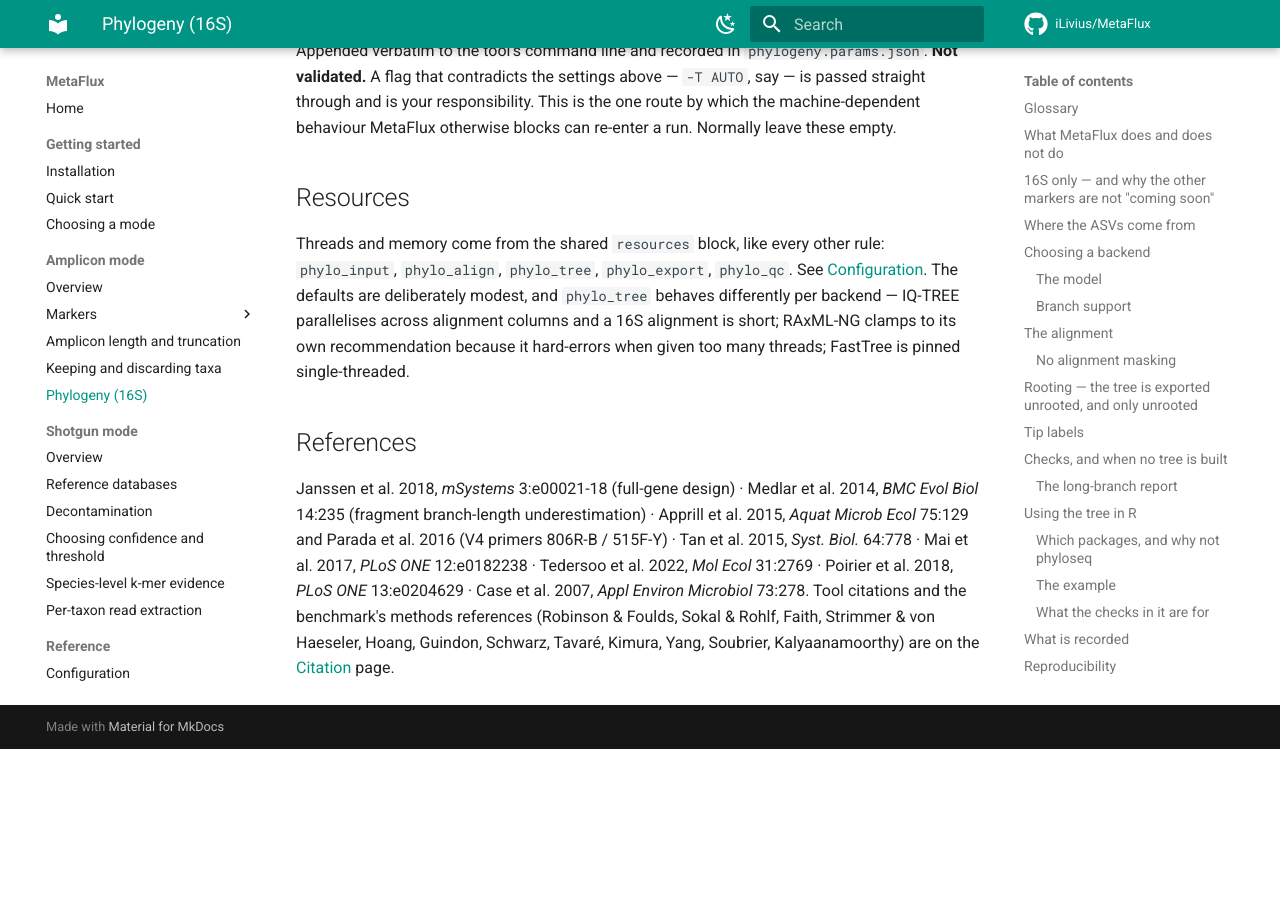
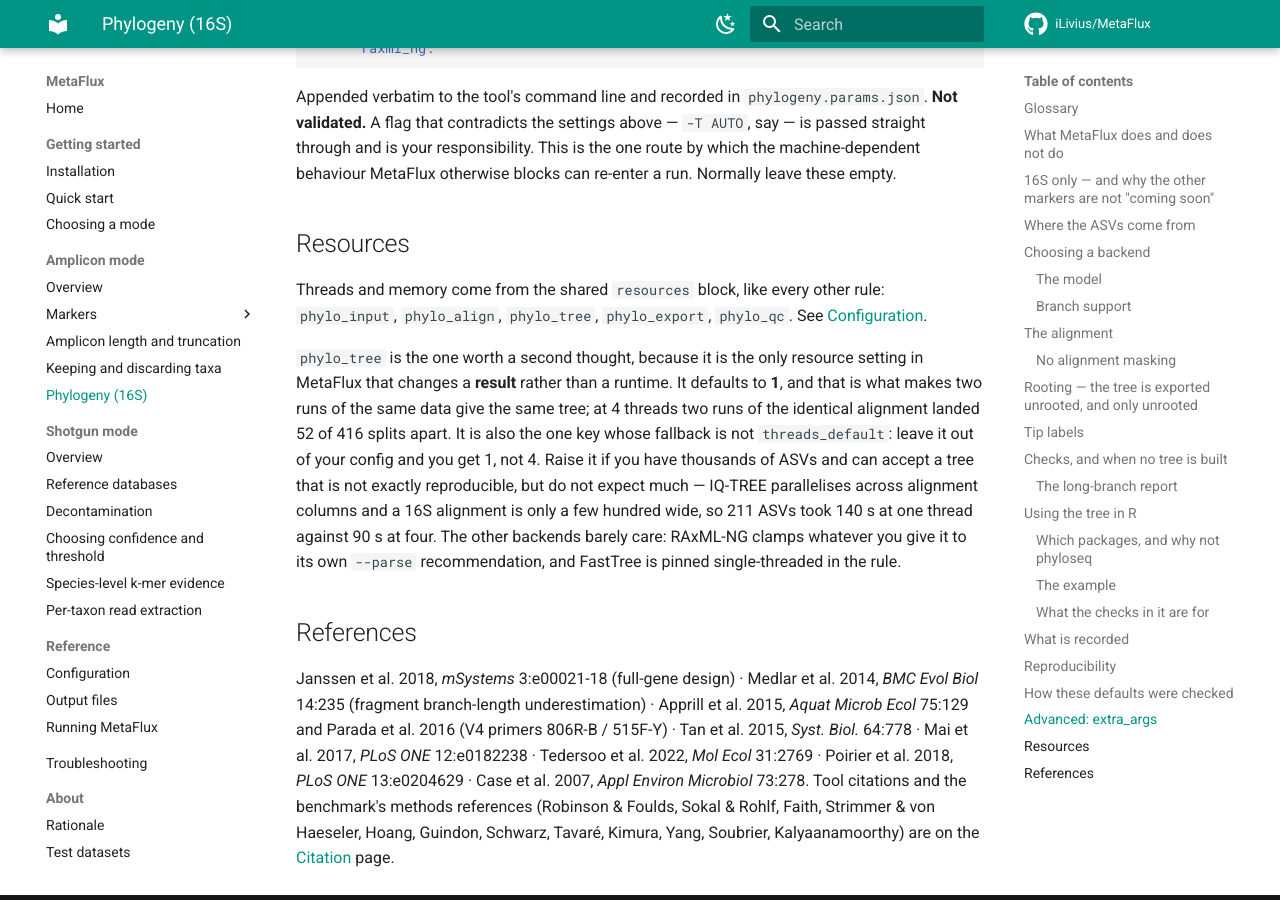
Before and after one commit to iLivius/MetaFlux, an MkDocs documentation site: the page built from docs/amplicon/phylogeny.md, in a window 1280 px wide and 900 px high, scrolled down 23023 px. Built offline with MkDocs 1.6.1 and Material for MkDocs 9.7.7, drawn with Linux system fonts in a browser that asks for light colours; comment, search, counter and statistics services are not loaded; before the commit the page ends 23772 px from its top, so only the background shows below that; some of the changed text lies outside the part shown.

Commit message:
Follow-ups from the v2.4.0 verification pass
- 85g: the reproducibility note written into every QC report still
  described the pre-fix behaviour in both backend branches. It now says
  what the shipped defaults guarantee, what raising phylo_tree gives up,
  and that sintax on several threads is the remaining gap.
- 85a: the comment claimed asv_table.txt is in decreasing-abundance
  order. It is in lexical ASV-ID order; the IDs are what encode
  abundance. Corrected. The sort key is now (sequence, ASV ID) rather
  than the sequence alone, because region extraction can trim two ASVs
  to the same sequence and a single key would leave their order to the
  input.
- configuration reference: the warning box beside the phylogeny block,
  the resources header in the template, and the input.json description
  in the output reference all still described the old behaviour.
- phylogeny page: the Resources section gave only the superseded
  performance rationale for phylo_tree; it now explains that this is the
  one resource key that changes a result. Glossary seed entry likewise.
- validation page: its reference tree is the September default at four
  threads, now named as such.
- the 16S marker page did not mention the phylogeny stage at all.

The phylogeny chain was re-run on the test output: the input FASTA and
the tree are unchanged by the new sort key.

```diff
--- a/docs/amplicon/phylogeny.md
+++ b/docs/amplicon/phylogeny.md
@@ -46,7 +46,7 @@
 | **Root / unrooted** | A rooted tree has a designated oldest point; an unrooted one has only the branching pattern and lengths. MetaFlux exports unrooted trees, because the right root depends on which tips you keep. |
 | **Root-to-tip distance** | The sum of branch lengths from a tip up to the root. Needs a root, so the QC report measures it on a temporary midpoint-rooted copy; the exported tree stays unrooted. Good at spotting a whole clade hanging off one long **stem** (the branch leading to a clade), poor at spotting a single long branch. |
 | **Saturation** | So many repeated changes at the same positions that their history is erased — distances stop growing with divergence. The reason rpoB is excluded. |
-| **Seed** | The starting number for the random choices a tree search makes. Same seed, same input file, same settings and one thread → the same tree. Change the thread count, or the order of the input sequences, and the search settles on a different, about equally good tree (see Reproducibility below). `amplicon.seed` is reused here. |
+| **Seed** | The starting number for the random choices a tree search makes. At the shipped defaults (one thread, and an alignment whose row order does not depend on ASV numbering) the same data gives the same tree. Raise the thread count, or feed the same sequences in a different order, and the search settles on a different, about equally good tree (see Reproducibility below). `amplicon.seed` is reused here. |
 | **Site pattern** | A distinct column in the alignment. IQ-TREE's work per step scales with the number of these, which is why a ~440-column 16S alignment is "short". |
 | **Split** | The two groups of tips an internal branch separates. Support values and RF distance are both about splits. |
 | **Support (UFBoot, SH-aLRT)** | Numbers on internal branches saying how sure the data are about that split. UFBoot (ultrafast bootstrap): how often the branch reappears when the alignment columns are resampled, read as trustworthy at ≥ 95. SH-aLRT: a per-branch likelihood test, read at ≥ 80. FastTree's "SH-like" supports are on a 0–1 scale and are not bootstraps. |
@@ -837,11 +837,11 @@
 
 `amplicon.seed` seeds every backend — there is no separate phylogeny seed.
 
-**Two complete runs of the same data give the same tree, byte for byte.** That is true
-from v2.4.0 onwards, and it took three changes to make it true, because a maximum
-likelihood search is a heuristic: it settles into one of several nearly equally good
-trees, and which one it lands on is steered by things that look as though they should not
-matter.
+**Two complete runs of the same data give the same tree, byte for byte** — with one
+caveat that lives upstream of this module and is spelled out below. That is true from
+v2.4.0 onwards, and it took three changes to make it true, because a maximum likelihood
+search is a heuristic: it settles into one of several nearly equally good trees, and
+which one it lands on is steered by things that look as though they should not matter.
 
 - **The reads have to arrive in the same order.** Bowtie2 removes phiX on several threads
   and used to write the surviving pairs in whatever order the threads finished. DADA2
@@ -957,10 +957,18 @@
 
 Threads and memory come from the shared `resources` block, like every other rule:
 `phylo_input`, `phylo_align`, `phylo_tree`, `phylo_export`, `phylo_qc`. See
-[Configuration](../reference/configuration.md#threads). The defaults are deliberately
-modest, and `phylo_tree` behaves differently per backend — IQ-TREE parallelises across
-alignment columns and a 16S alignment is short; RAxML-NG clamps to its own recommendation
-because it hard-errors when given too many threads; FastTree is pinned single-threaded.
+[Configuration](../reference/configuration.md#threads).
+
+`phylo_tree` is the one worth a second thought, because it is the only resource setting
+in MetaFlux that changes a **result** rather than a runtime. It defaults to **1**, and
+that is what makes two runs of the same data give the same tree; at 4 threads two runs of
+the identical alignment landed 52 of 416 splits apart. It is also the one key whose
+fallback is not `threads_default`: leave it out of your config and you get 1, not 4.
+Raise it if you have thousands of ASVs and can accept a tree that is not exactly
+reproducible, but do not expect much — IQ-TREE parallelises across alignment columns and
+a 16S alignment is only a few hundred wide, so 211 ASVs took 140 s at one thread against
+90 s at four. The other backends barely care: RAxML-NG clamps whatever you give it to its
+own `--parse` recommendation, and FastTree is pinned single-threaded in the rule.
 
 ## References
 
```
Also changed, not shown: docs/about/validation.md (+3 -1 lines), docs/amplicon/markers/16S.md (+5 -0 lines), docs/reference/configuration.md (+11 -8 lines), docs/reference/output.md (+1 -1 lines), 3 other files.
